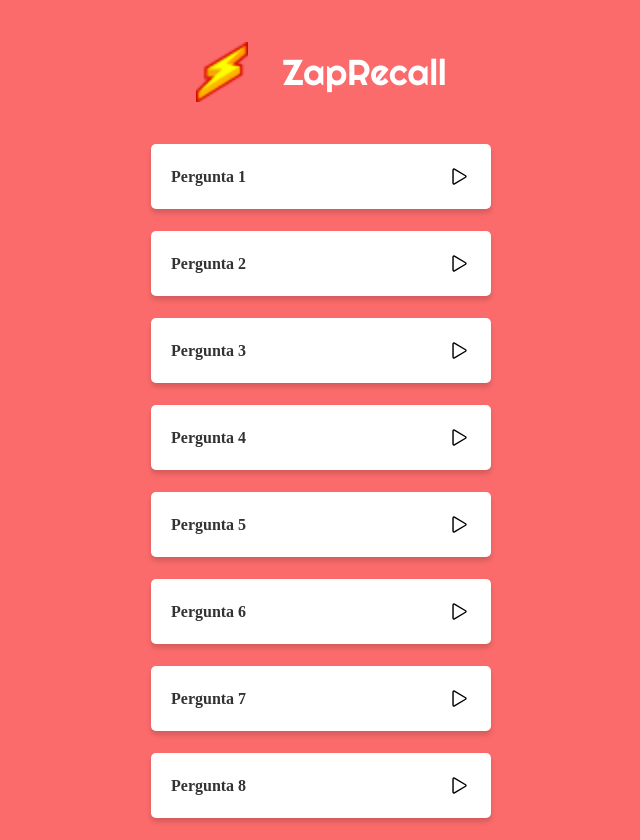
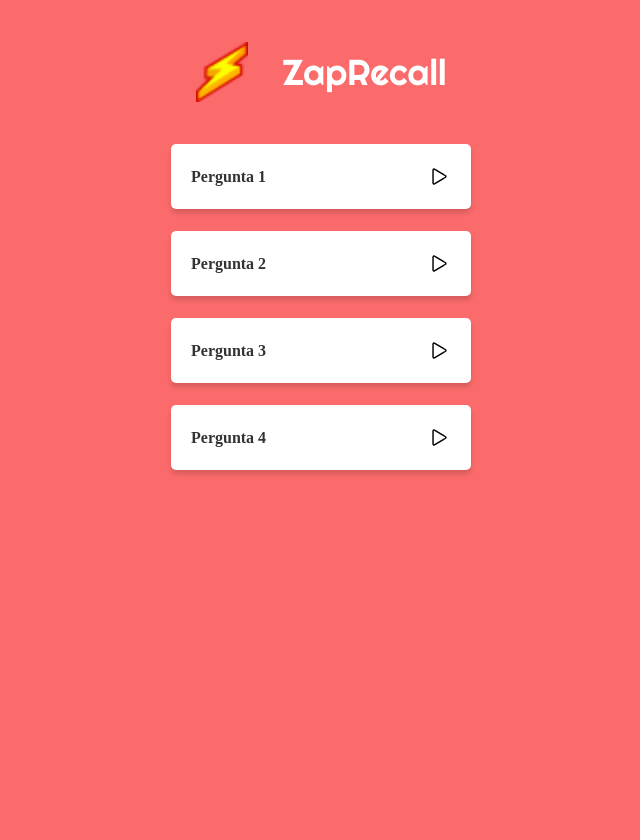
Before and after one commit to LucasZuquetto/projeto8-zaprecall, a React (Create React App) app: page / in a window 1280 px wide. Both pictures are taken after a click on the element "Iniciar Recall!". Shown: the whole page, without its empty margins (319-959 px from the left). After the commit the page ends 800 px from the top, so only its background shows below. Built offline with nearby package versions, Linux system fonts and the light colour scheme; a web font is replaced by a local one.

Commit message:
virada de carta pronta 2.0

```diff
--- a/public/css/style.css
+++ b/public/css/style.css
@@ -1,5 +1,5 @@
 @import url('https://fonts.googleapis.com/css2?family=Recursive:wght@400;700&family=Righteous&display=swap');
-
+*
 body{
     background-color: #FB6B6B;
     font-family: 'Recursive';
--- a/src/components/Questions/QuestionClosed.js
+++ b/src/components/Questions/QuestionClosed.js
@@ -1,8 +1,23 @@
-export default function QuestionClosed(props){
+
+
+export default function QuestionClosed({index, GetQuestion1, setGetQuestion1, GetQuestion2 , GetQuestion3, GetQuestion4,setGetQuestion2, setGetQuestion3, setGetQuestion4 }){
+
+    function getquestion({index}){
+        if(index === '1'){
+            setGetQuestion1(!GetQuestion1)
+        }else if(index === '2'){
+            setGetQuestion2(!GetQuestion2)
+        }else if(index === '3'){
+            setGetQuestion3(!GetQuestion3)
+        }else if(index === '4'){
+            setGetQuestion4(!GetQuestion4)
+        }
+    }
+
     return(
         <div className='questionClosed'>
-            <span>Pergunta {props.index}</span>
-            <ion-icon name="play-outline" ></ion-icon>
+            <span>Pergunta {index}</span>
+            <ion-icon name="play-outline" onClick={() => getquestion({index})}></ion-icon>
         </div>
     )
 }
--- a/src/components/Questions/QuestionOpen.js
+++ b/src/components/Questions/QuestionOpen.js
@@ -1,7 +1,36 @@
-export default function QuestionOpen(){
+import setinha from '../../assets/setinha.png'
+
+let flashcardsGame = []
+
+function shuffleArray(){
+    const flashcards = [
+        {question: 'O que é JSX?', answer: 'Uma extensão de linguagem do JavaScript'},
+        {question: 'O React é __', answer: 'uma biblioteca JavaScript para construção de interfaces'},
+        {question: 'Componentes devem iniciar com __?', answer: 'letra maiúscula'},
+        {question: 'Podemos colocar __ dentro do JSX', answer: 'expressões'},
+        {question: 'O ReactDOM nos ajuda __ ', answer: 'interagindo com a DOM para colocar componentes React na mesma'},
+        {question: 'Usamos o npm para __', answer: 'gerenciar os pacotes necessários e suas dependências'},
+        {question: 'Usamos props para __', answer: 'passar diferentes informações para componentes '},
+        {question: 'Qual a resposta para a Vida, o Universo e Tudo o Mais?', answer: '42'}
+    ]
+
+    function randomNumber(){
+        return Math.random() - 0.5
+    }
+    flashcards.sort(randomNumber)
+    for(let i = 0; i < 5; i++){
+        flashcardsGame.push(flashcards[i])
+    }
+}
+shuffleArray()
+
+export default function QuestionOpen({index}){
     return(
         <>
-
+            <div className='questionOpen'>
+                <p>{flashcardsGame[index].question}</p>
+                <img src={setinha} alt='setinha'/>
+            </div>
         </>
     )
 }
--- a/src/components/Questions/Questions.js
+++ b/src/components/Questions/Questions.js
@@ -3,18 +3,46 @@ import QuestionClosed from './QuestionClosed';
 import QuestionOpen from './QuestionOpen'
 import react from 'react'
 
+
 export default function Questions(){
+    const [GetQuestion1, setGetQuestion1] = react.useState(true)
+    const [GetQuestion2, setGetQuestion2] = react.useState(true)
+    const [GetQuestion3, setGetQuestion3] = react.useState(true)
+    const [GetQuestion4, setGetQuestion4] = react.useState(true)
+
     return(
         <>
         <div className='questionsList'>
-            <QuestionClosed index='1' />
-            <QuestionClosed index='2' />
-            <QuestionClosed index='3' />
-            <QuestionClosed index='4' />
-            <QuestionClosed index='5' />
-            <QuestionClosed index='6' />
-            <QuestionClosed index='7' />
-            <QuestionClosed index='8' />
+            {
+                GetQuestion1 ? (
+                    <QuestionClosed index='1' GetQuestion1={GetQuestion1} setGetQuestion1={setGetQuestion1}/>
+                ) : (
+                    <QuestionOpen index='1'/>
+                )
+            }
+            {
+                GetQuestion2 ? (
+                    <QuestionClosed index='2' GetQuestion2={GetQuestion2} setGetQuestion2={setGetQuestion2}/>
+                ) : (
+                    <QuestionOpen index='2'/>
+                )
+            }
+            {
+                GetQuestion3 ? (
+                    <QuestionClosed index='3' GetQuestion3={GetQuestion3} setGetQuestion3={setGetQuestion3}/>
+                ) : (
+                    <QuestionOpen index='3'/>
+                )
+            }
+            {
+                GetQuestion4 ? (
+                    <QuestionClosed index='4' GetQuestion4={GetQuestion4} setGetQuestion4={setGetQuestion4}/>
+                ) : (
+                    <QuestionOpen index='4'/>
+                )
+            }
+
+
         </div>
         </>
     )
--- a/src/components/Questions/style.css
+++ b/src/components/Questions/style.css
@@ -10,6 +10,7 @@
     font-size: 23px;
     padding: 0 20px;
     margin-bottom: 22px;
+    box-sizing: border-box;
 }
 .questionClosed span{
     font-weight: 700;
@@ -22,4 +23,23 @@
     flex-direction: column;
     justify-content: center;
     align-items: center;
+    margin-bottom: 50px;
 }
+.questionOpen{
+    width: 299px;
+    height: 131px;
+    background-color: #FFFFD4;
+    box-shadow: 0px 4px 5px rgba(0, 0, 0, 0.15);
+    border-radius: 5px;
+    box-sizing: border-box;
+    padding: 15px;
+    position: relative;
+    margin-bottom: 20px;
+}
+.questionOpen img{
+    position: absolute;
+    right: 10px;
+    bottom: 10px;
+    width: 30px;
+    height: 20px;
+}
```
